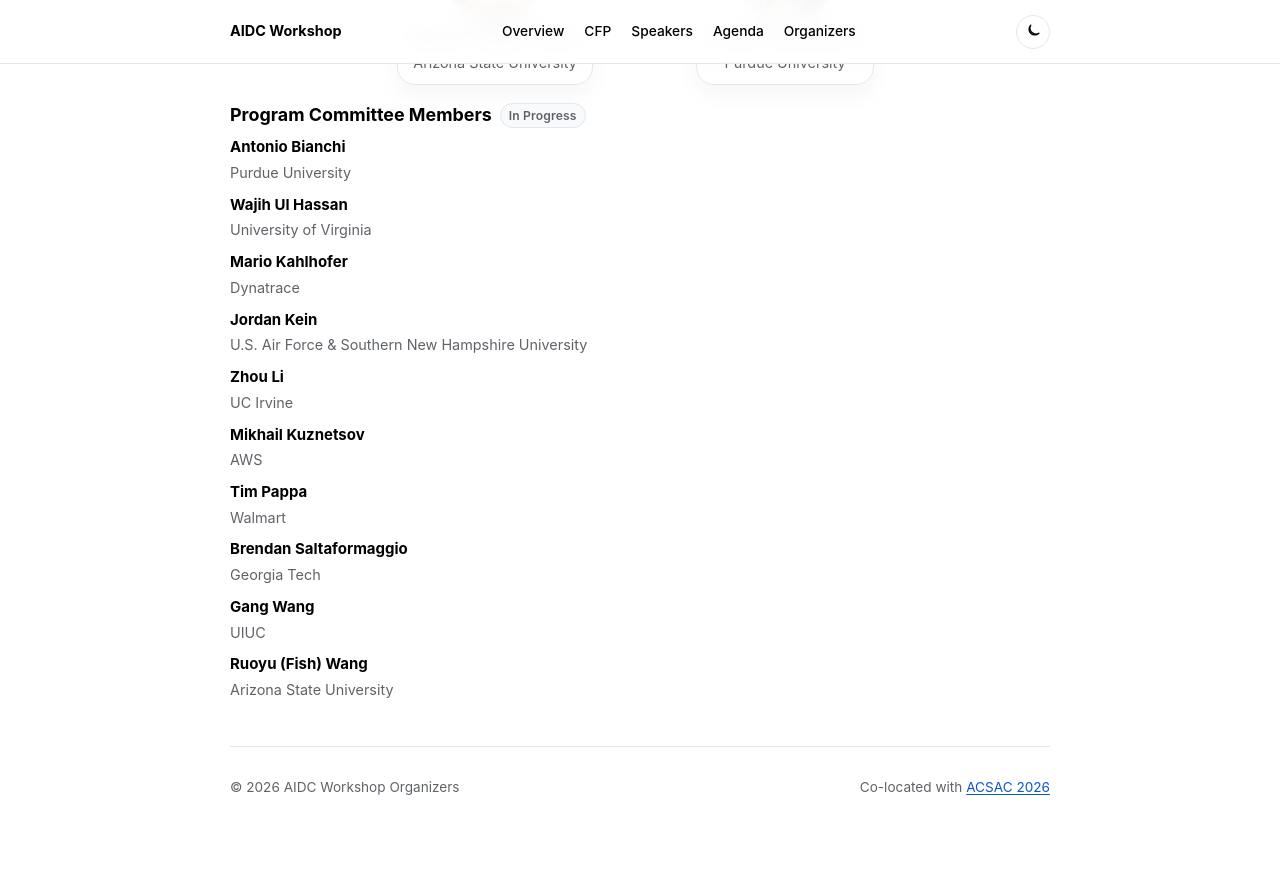
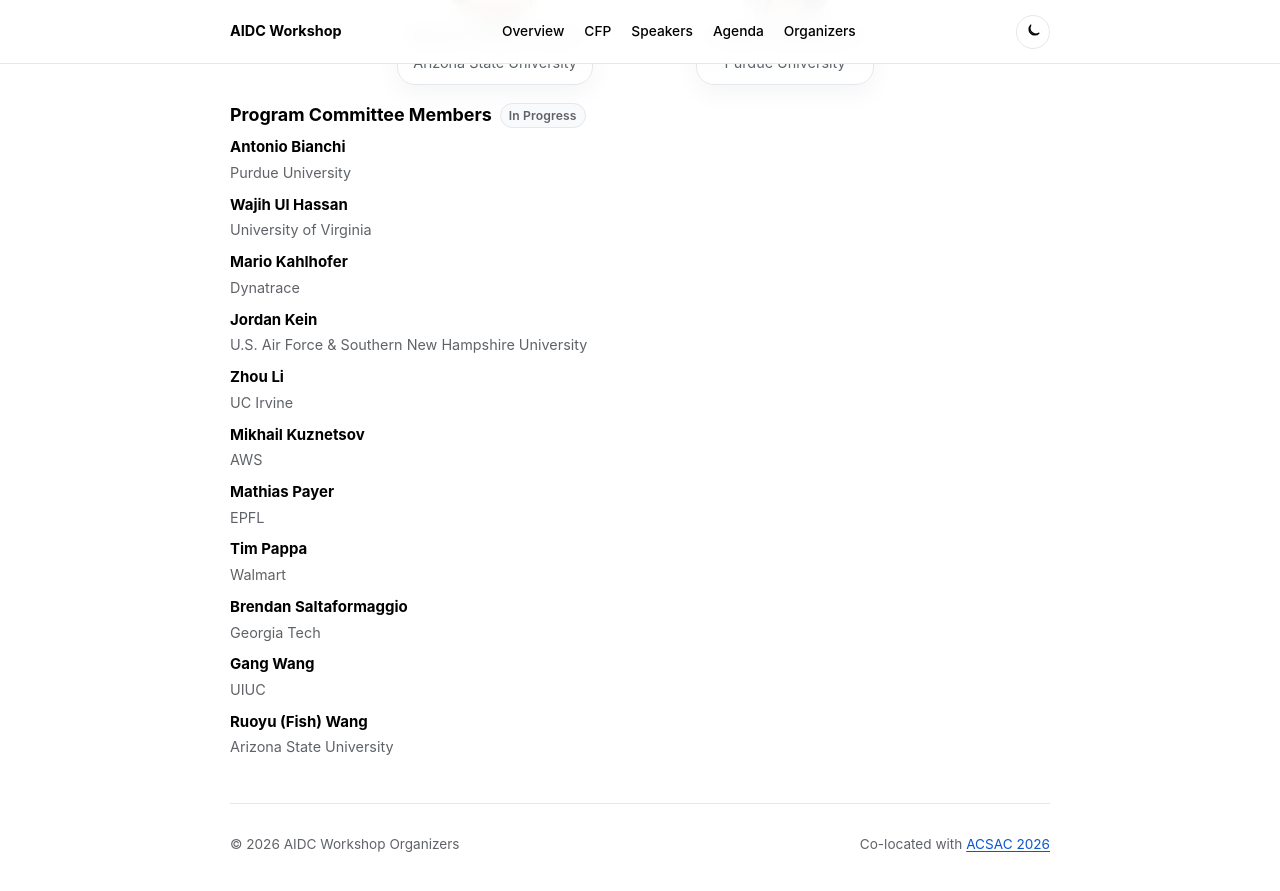
Before and after one commit to aidcworkshop/aidcworkshop.github.io, a Jekyll site: the page built from index.md, in a window 1280 px wide and 900 px high, scrolled down 5875 px. Shown: the top 891 px of the window. Built offline with Jekyll 4.4.1, drawn with Linux system fonts in a browser that asks for light colours; before the commit the page ends 6717 px from its top, so only the background shows below that.

Commit message:
Add Mathias Payer to program committee

```diff
--- a/_data/workshop.yml
+++ b/_data/workshop.yml
@@ -238,6 +238,8 @@ organizers:
           affiliation: "UC Irvine"
         - name: "Mikhail Kuznetsov"
           affiliation: "AWS"
+        - name: "Mathias Payer"
+          affiliation: "EPFL"
         - name: "Tim Pappa"
           affiliation: "Walmart"
         - name: "Brendan Saltaformaggio"
```
